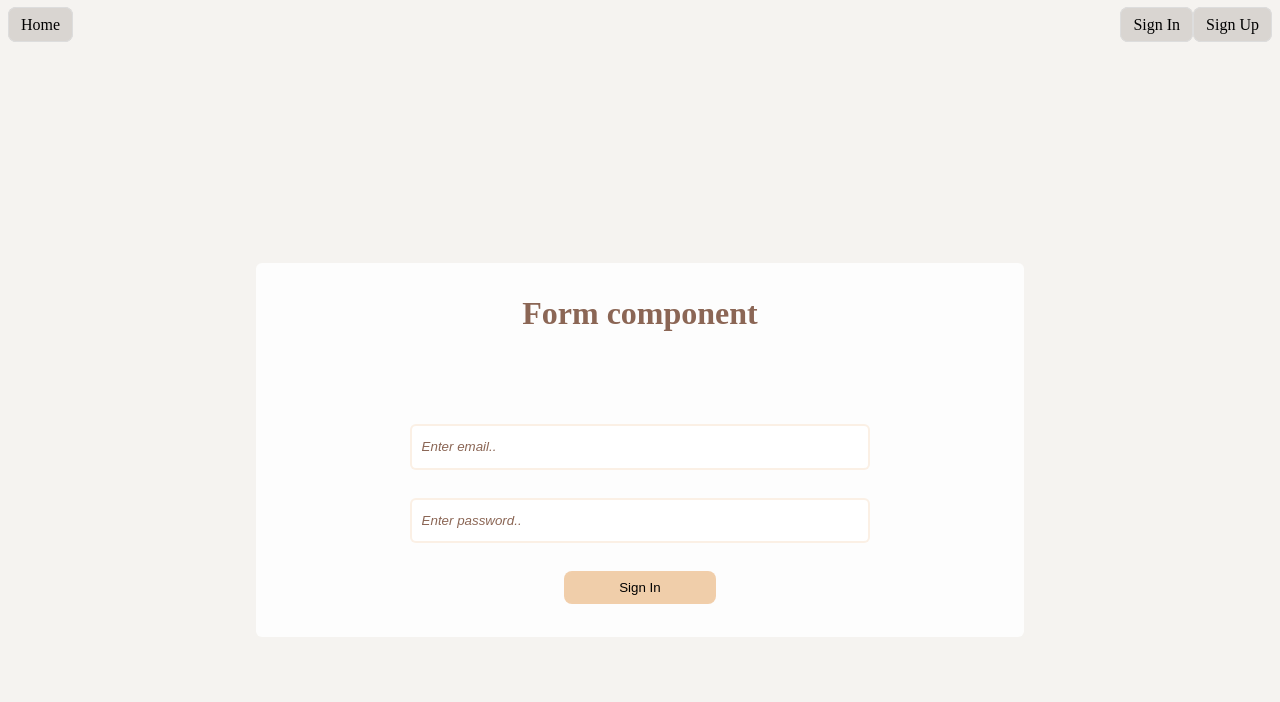
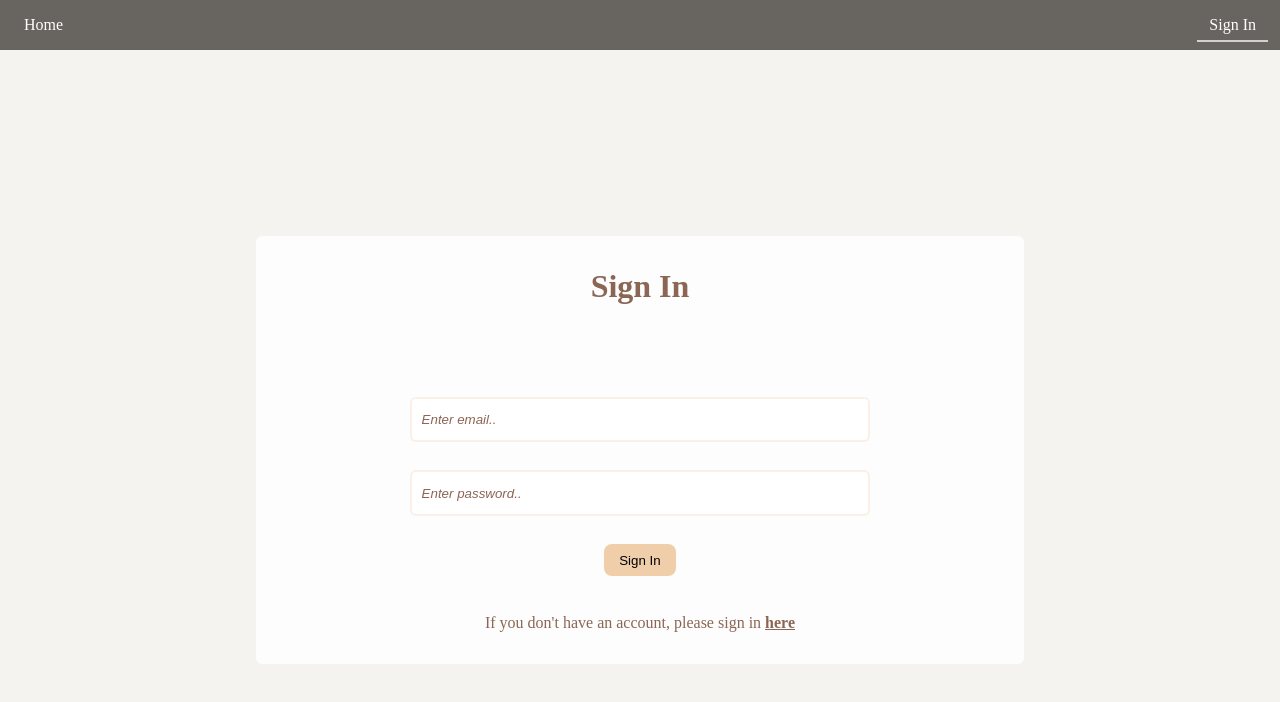
Before and after one commit to nikolayyd/outlet-auth, a React (Vite) app in the folder client/: page /sign-in in a window 1280 px wide. Shown: the top 702 px of the page. Built offline with nearby package versions, Linux system fonts and the light colour scheme; the HTML template or start-up script is replaced by a standard one.

Commit message:
Improved logic for routing

```diff
--- a/client/src/App.tsx
+++ b/client/src/App.tsx
@@ -1,15 +1,17 @@
 import './styles/App.css';
-import { Form } from './components/Form';
 import { Navigation } from './components/Navigation';
 import { BrowserRouter } from 'react-router-dom';
 import { AppRoutes } from './routes/Routes';
+import { AuthProvider } from './context/AuthProvirder';
 
 function App() {
   return (
-    <BrowserRouter>
-      <Navigation />
-      <AppRoutes />
-    </BrowserRouter>
+    <AuthProvider>
+      <BrowserRouter>
+        <Navigation />
+        <AppRoutes />
+      </BrowserRouter>
+    </AuthProvider>
   );
 }
 
--- a/client/src/components/Form.tsx
+++ b/client/src/components/Form.tsx
@@ -1,9 +1,13 @@
 import { z } from 'zod';
 import '../styles/Form.css';
+import { useContext } from 'react';
 import { useForm } from 'react-hook-form';
 import { SignUpSchema } from '../schemas/auth';
+import { useNavigate } from 'react-router-dom';
+import { AuthContext } from '../context/AuthContext';
 import { zodResolver } from '@hookform/resolvers/zod';
 import { userService } from '../services/UserService';
+
 export interface FormData {
   firstName?: string;
   lastName?: string;
@@ -11,7 +15,6 @@ export interface FormData {
   password: string;
 }
 
-// type SignUpData = z.infer<typeof SignUpSchema>;
 type FormDataType = z.infer<ReturnType<typeof SignUpSchema>>;
 
 interface FormProps {
@@ -19,6 +22,8 @@ interface FormProps {
 }
 
 export const Form = ({ signingUp }: FormProps) => {
+  const auth = useContext(AuthContext);
+  const navigate = useNavigate();
   const schema = SignUpSchema(signingUp);
   const {
     register,
@@ -30,7 +35,6 @@ export const Form = ({ signingUp }: FormProps) => {
 
   const onSubmit = async (data: FormDataType) => {
     console.log('[Log] Form submitted!');
-    console.log(data);
     if (signingUp) {
       await userService.createUser(
         data.email,
@@ -41,6 +45,11 @@ export const Form = ({ signingUp }: FormProps) => {
     } else {
       await userService.getUser(data.email, data.password);
     }
+
+    if (auth) {
+      auth.setIsAuth(true);
+      navigate('/dashboard');
+    }
   };
 
   return (
@@ -48,7 +57,7 @@ export const Form = ({ signingUp }: FormProps) => {
       <div className="form-page">
         <form className="form-auth" onSubmit={handleSubmit(onSubmit)}>
           <div className="container-form">
-            <h1 className="auth-title">Form component</h1>
+            <h1 className="auth-title">{signingUp ? "Sign Up" : "Sign In"}</h1>
             {signingUp && (
               <input
                 className="input-form"
@@ -92,6 +101,12 @@ export const Form = ({ signingUp }: FormProps) => {
             <button className="submit-btn">
               {signingUp ? 'Sign Up' : 'Sign In'}
             </button>
+
+            {!signingUp && (
+              <div className='sign-alert'>
+                If you don't have an account, please sign in <div className='sign-in-link' onClick={() => navigate('/sign-up')}>here</div>
+              </div>
+            )}
           </div>
         </form>
       </div>
--- a/client/src/components/Navigation.tsx
+++ b/client/src/components/Navigation.tsx
@@ -1,6 +1,10 @@
 import { NavLink } from 'react-router-dom';
 import '../styles/Navigation.css';
+import { useContext } from 'react';
+import { AuthContext } from '../context/AuthContext';
 export const Navigation = () => {
+  const auth = useContext(AuthContext);
+
   return (
     <nav className="container-nav">
       <div className="navigation">
@@ -14,7 +18,30 @@ export const Navigation = () => {
             Home
           </NavLink>
         </div>
-        <div className="auth-nav">
+        {auth?.isAuth ? (
+          <div className="group-nav">
+            <NavLink
+              className={({ isActive }) =>
+                isActive ? 'nav-item active' : 'nav-item'
+              }
+              to="/dashboard"
+            >
+              Dashboard
+            </NavLink>
+            <NavLink
+              className={({ isActive }) =>
+                isActive ? 'nav-item active' : 'nav-item'
+              }
+              onClick={() => {
+                auth.setIsAuth(false);
+              }}
+              to="/sign-out"
+            >
+              Sign Out
+            </NavLink>
+          </div>
+        ) : (
+          <div className="group-nav">
             <NavLink
               className={({ isActive }) =>
                 isActive ? 'nav-item active' : 'nav-item'
@@ -23,15 +50,8 @@ export const Navigation = () => {
             >
               Sign In
             </NavLink>
-          <NavLink
-            className={({ isActive }) =>
-              isActive ? 'nav-item active' : 'nav-item'
-            }
-            to="/sign-up"
-          >
-            Sign Up
-          </NavLink>
           </div>
+        )}
       </div>
     </nav>
   );
--- /dev/null
+++ b/client/src/context/AuthContext.tsx
@@ -0,0 +1,19 @@
+import { createContext } from 'react';
+
+export interface AuthContextType {
+  isAuth: boolean;
+  setIsAuth: (value: boolean) => void;
+}
+
+export const AuthContext = createContext<AuthContextType | null>(null);
+
+
+
+
+
+// Hook за лесен достъп (по избор)
+// export const useAuth = () => {
+//   const context = useContext(AuthContext);
+//   if (!context) throw new Error('useAuth must be used within AuthProvider');
+//   return context;
+// };
--- /dev/null
+++ b/client/src/context/AuthProvirder.tsx
@@ -0,0 +1,15 @@
+import { useState, type ReactNode } from "react";
+import { AuthContext } from "./AuthContext";
+
+interface AuthProviderProps {
+  children: ReactNode;
+}
+
+export const AuthProvider = ({ children }: AuthProviderProps) => {
+  const [isAuth, setIsAuth] = useState(false);
+  return (
+    <AuthContext.Provider value={{ isAuth, setIsAuth }}>
+      {children}
+    </AuthContext.Provider>
+  );
+};
--- /dev/null
+++ b/client/src/pages/Dashboard.tsx
@@ -0,0 +1,8 @@
+export const Dashboard = () => {
+  return (
+    <div>
+      <h1>My Dashboard</h1>
+      <div>This is dashboard page.</div>
+    </div>
+  );
+};
--- /dev/null
+++ b/client/src/routes/ProtectedRoute.tsx
@@ -0,0 +1,13 @@
+import { useContext } from 'react';
+import { Navigate, Outlet } from 'react-router-dom';
+import { AuthContext } from '../context/AuthContext';
+
+export const ProtectedRoute = () => {
+  const auth = useContext(AuthContext);
+
+  if (!auth) {
+    throw new Error('ProtectedRoute must be used within AuthProvider');
+  }
+
+  return auth.isAuth ? <Outlet /> : <Navigate to="/sign-in" replace />;
+};
--- /dev/null
+++ b/client/src/routes/PublicRoute.tsx
@@ -0,0 +1,15 @@
+// PublicRoute.tsx
+import { useContext } from 'react';
+import { Outlet } from 'react-router-dom';
+import { AuthContext } from '../context/AuthContext';
+
+export const PublicRoute = () => {
+  const auth = useContext(AuthContext);
+
+  if (!auth) {
+    throw new Error('AuthContext is not provided');
+  }
+
+  // Ако е логнат → нищо не се рендва
+  return auth.isAuth ? null : <Outlet />;
+};
--- a/client/src/routes/Routes.tsx
+++ b/client/src/routes/Routes.tsx
@@ -1,14 +1,25 @@
-import { Route, Routes } from 'react-router-dom';
+import { Routes, Route, Navigate } from 'react-router-dom';
+import { Home } from '../pages/Home';
 import { SignIn } from '../pages/SignIn';
 import { SignUp } from '../pages/SignUp';
-import { Home } from '../pages/Home';
+import { Dashboard } from '../pages/Dashboard'; // пример
+import { ProtectedRoute } from './ProtectedRoute';
+import { PublicRoute } from './PublicRoute';
 
 export const AppRoutes = () => {
   return (
     <Routes>
+      <Route element={<PublicRoute />}>
+        <Route path="/sign-in" element={<SignIn />} />
+        <Route path="/sign-up" element={<SignUp />} />
+      </Route>
+
+      <Route element={<ProtectedRoute />}>
+        <Route path="/dashboard" element={<Dashboard />} />
+      </Route>
+
       <Route path="/" element={<Home />} />
-      <Route path="/sign-in" element={<SignIn />} />
-      <Route path="/sign-up" element={<SignUp />} />
+      <Route path="*" element={<Navigate to="/" replace />} />
     </Routes>
   );
 };
--- a/client/src/styles/Form.css
+++ b/client/src/styles/Form.css
@@ -24,14 +24,14 @@
 
 input:-webkit-autofill {
   -webkit-box-shadow: 0 0 0px 1000px #faf9f6 inset;
-  /* -webkit-text-fill-color: #333;  */
+  -webkit-text-fill-color: #8b6655;
   transition: background-color 5000s ease-in-out 0s;
 }
 
 /* Firefox */
 input:-moz-autofill {
   box-shadow: 0 0 0px 1000px #faf9f6 inset;
-  -moz-text-fill-color: #333;
+  -moz-text-fill-color: #8b6655;
 }
 
 .form-page {
@@ -90,11 +90,11 @@ input:-moz-autofill {
 .submit-btn {
   cursor: pointer;
   align-self: center;
-  padding: 0.5em 4em;
+  padding: 0.5em 1em;
   border: 2px solid rgba(240, 206, 170, 0.3);
   border-radius: 8px;
   background-color: #f0ceaa;
-  margin-bottom: 2.5em;
+  margin-bottom: 0.75em;
   transition: background-color 0.3s;
 }
 
@@ -107,3 +107,15 @@ input:-moz-autofill {
   margin-top: 1em;
   margin-bottom: 2em;
 }
+
+.sign-in-link {
+  display: inline;
+  font-weight: bold;
+  text-decoration: underline;
+  cursor: pointer;
+}
+
+.sign-alert {
+  text-align: center;
+  margin-bottom: 2em;
+}
--- a/client/src/styles/Navigation.css
+++ b/client/src/styles/Navigation.css
@@ -1,28 +1,63 @@
 .container-nav {
-  background-color: #f5f3f0;
+  /* background-color: #bfbab1; */
+  background-color: #68645f;
+  display: flex;
+  height: 50px;
 }
 
 .navigation {
   display: flex;
-  padding: 1em 0.5em;
+  align-items: stretch;
   justify-content: space-between;
   gap: 0.3em;
+  padding: 0.5em 0.75em;
+  flex: 1;
+}
+
+.main-nav,
+.group-nav {
+  display: flex;
+  align-items: stretch;
 }
 
 .nav-item {
+  display: flex;
+  align-items: center;
+  height: 100%;
+  font-size: 16px;
   cursor: pointer;
-  padding: 0.5em 0.75em;
+  padding: 0em 0.75em;
+  box-sizing: border-box;
   border-radius: 8px;
-  border: 1px solid #ddd;
-  color: #000;
+  color: #fff;
   text-decoration: none;
-  background-color: #d9d5d1;
-  transition: background-color 0.3s;
+}
+
+.nav-item:hover {
+  background-color: rgba(255,255,255,0.20);
 }
 
 .nav-item.active {
-  /* background-color: #ccc; */
+  position: relative;
 }
-.nav-item:hover {
-  /* background-color: #ccc; */
+.nav-item.active::after {
+  content: '';
+  position: absolute;
+  left: 0;
+  bottom: 0;
+  width: 100%;
+  height: 2px;
+  background-color: rgba(255,255,255,0.70);
+
+  transform-origin: left;
+  animation: slide-in 0.5s forwards;
 }
+
+@keyframes slide-in {
+  from {
+    transform: scaleX(0);
+  }
+  to {
+    transform: scaleX(1);
+  }
+}
```
Lines whose indentation alone changed are shown as unchanged.
